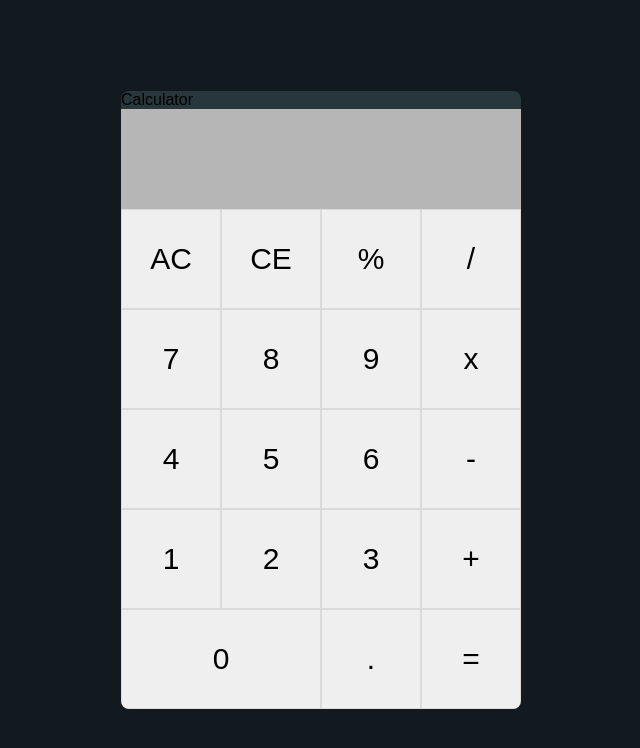
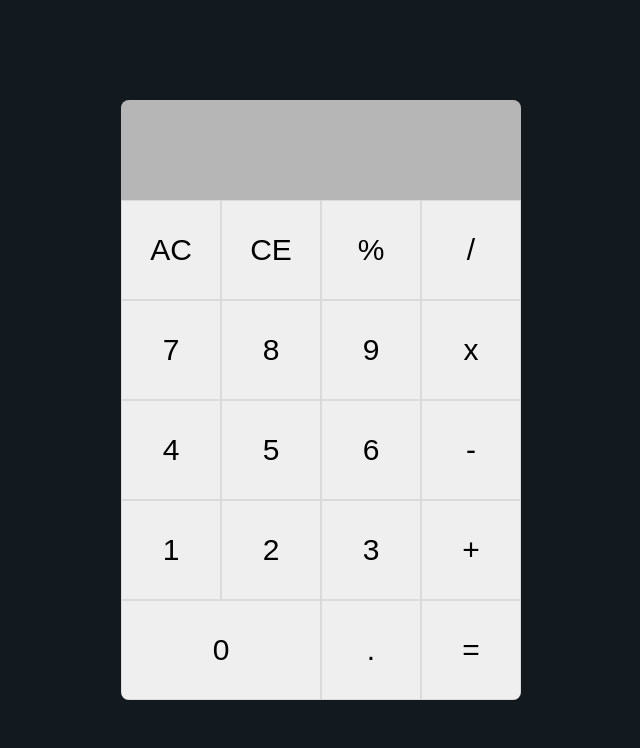
Before and after one commit to geniusrks1/mycalculator, a plain HTML site: page index.html in a window 1280 px wide. Shown: the whole page, without its empty margins (319-959 px from the left). Drawn offline with Linux system fonts and the light colour scheme.

Commit message:
Update index.html

```diff
--- a/index.html
+++ b/index.html
@@ -11,7 +11,7 @@
 <body>
   <section>
   <div class="container">
-    <div class="calculator-text"> Calculator</div>
+
     <div class="calculator">
       <div class="display">
         <div class="display-1"></div>
```
